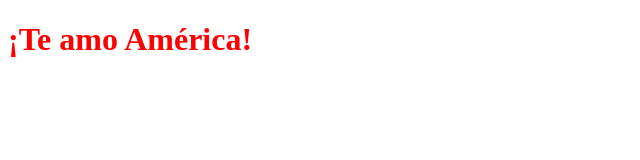
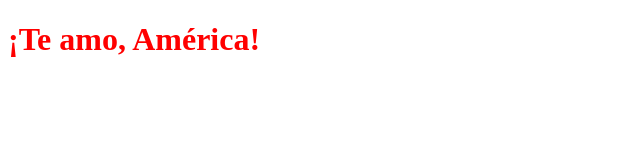
Before and after one commit to Migueldj/Migueldj.github.io, a plain HTML site: page index.html in a window 1280 px wide. Shown: the whole page, without its empty margins (0-640 px from the left). Drawn offline with Linux system fonts and the light colour scheme.

Commit message:
Agregué coma

```diff
--- a/index.html
+++ b/index.html
@@ -6,6 +6,6 @@
         </title>
     </head>
     <body>
-        <h1 style="color: red;">¡Te amo América!</h1>
+        <h1 style="color: red;">¡Te amo, América!</h1>
     </body>
 </html>
```
